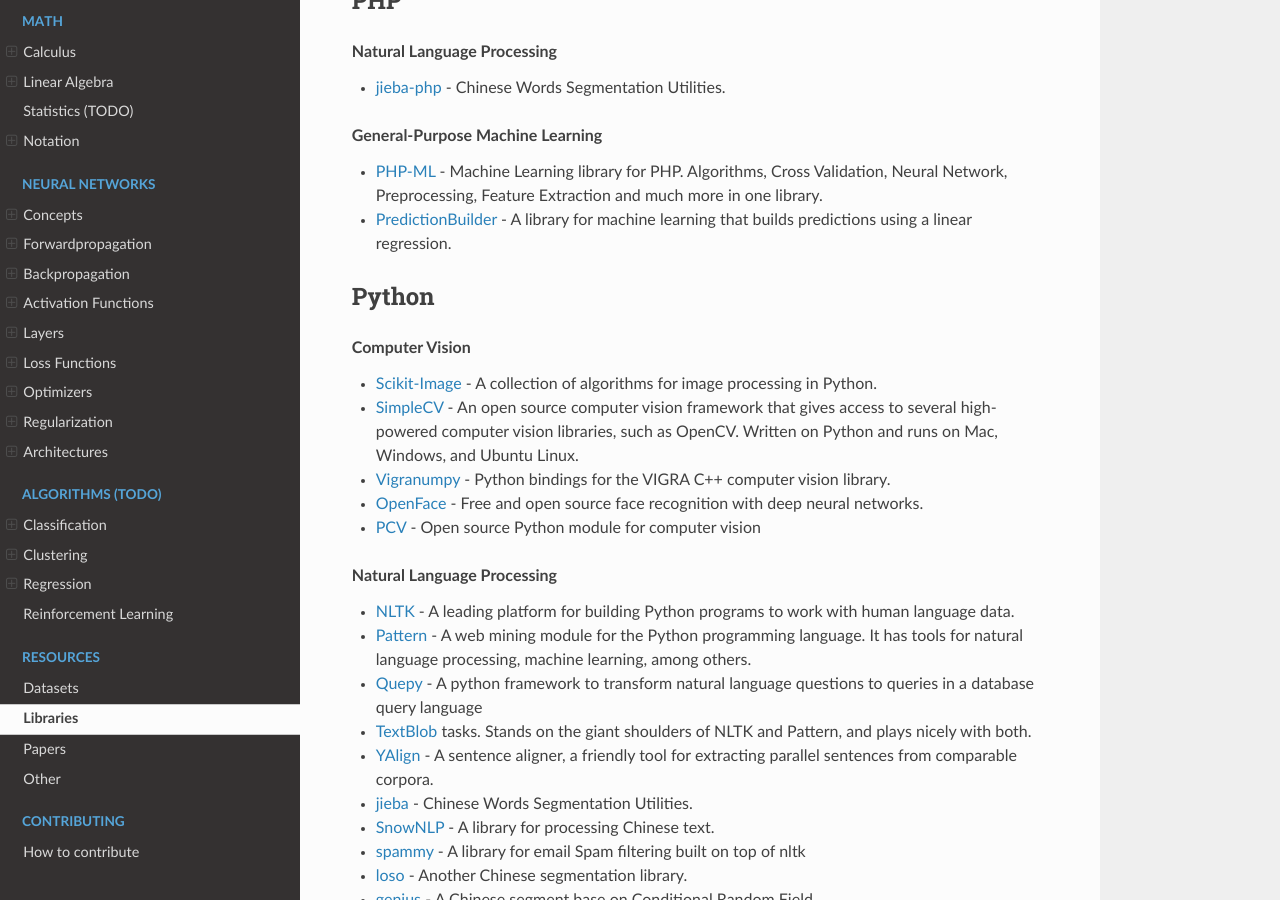
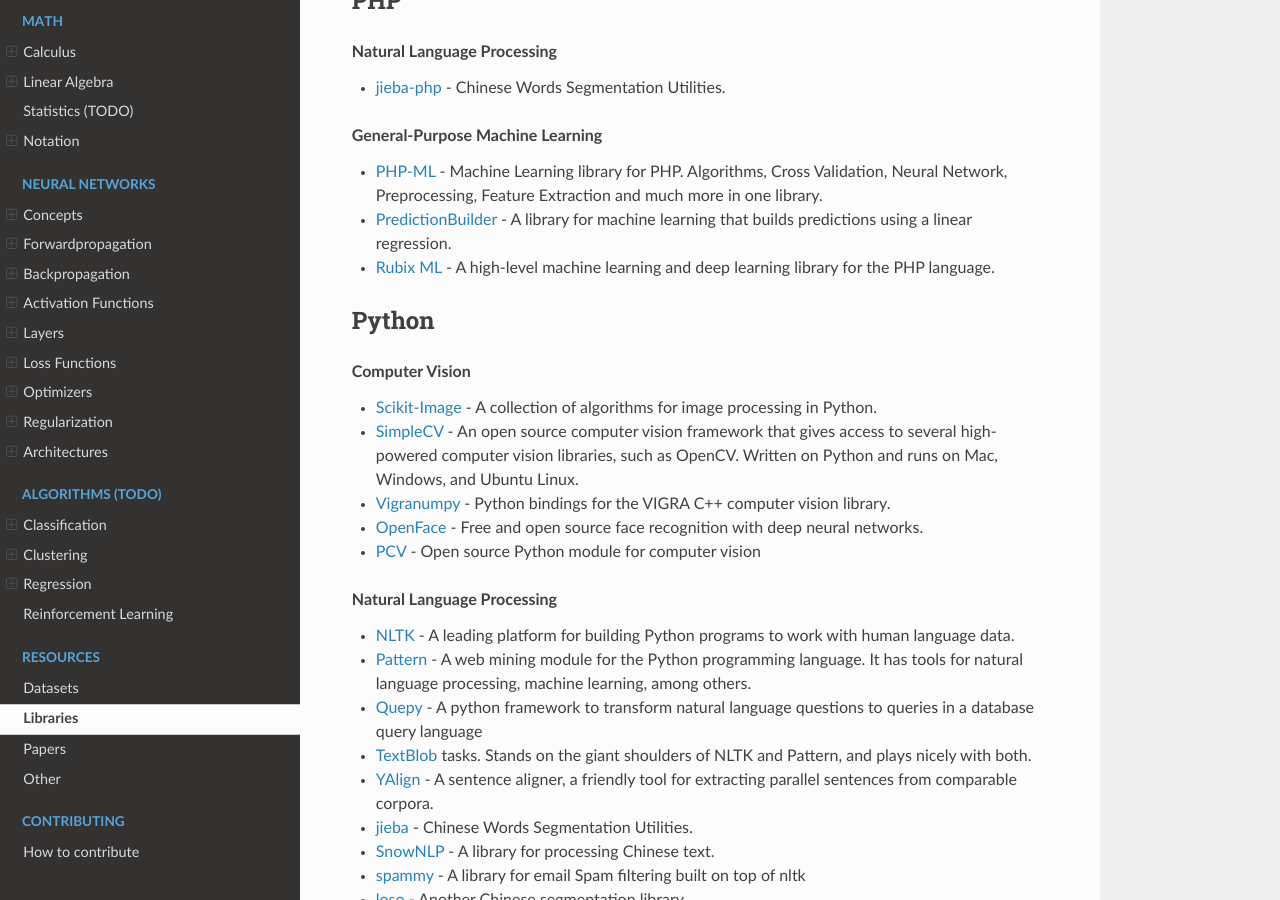
Before and after one commit to bfortuner/ml-glossary, a Sphinx documentation site: the page built from docs/libraries.rst, in a window 1280 px wide and 900 px high, scrolled down 16320 px. Built offline with Sphinx 7.4.7 and the Read the Docs theme 2.0.0, drawn with Linux system fonts in a browser that asks for light colours; pages that are not in the unit, such as notebooks, are missing from menus.

Commit message:
Add Rubix ML library for the PHP Language (#82)
This change adds an actively developed machine learning library for the PHP language to the list

```diff
--- a/docs/libraries.rst
+++ b/docs/libraries.rst
@@ -666,6 +666,7 @@
 
 - `PHP-ML <https://github.com/php-ai/php-ml>`__ - Machine Learning library for PHP. Algorithms, Cross Validation, Neural Network, Preprocessing, Feature Extraction and much more in one library.
 - `PredictionBuilder <https://github.com/denissimon/prediction-builder>`__ - A library for machine learning that builds predictions using a linear regression.
+- `Rubix ML <https://github.com/RubixML/RubixML>`__ - A high-level machine learning and deep learning library for the PHP language.
 
 
 Python
```
